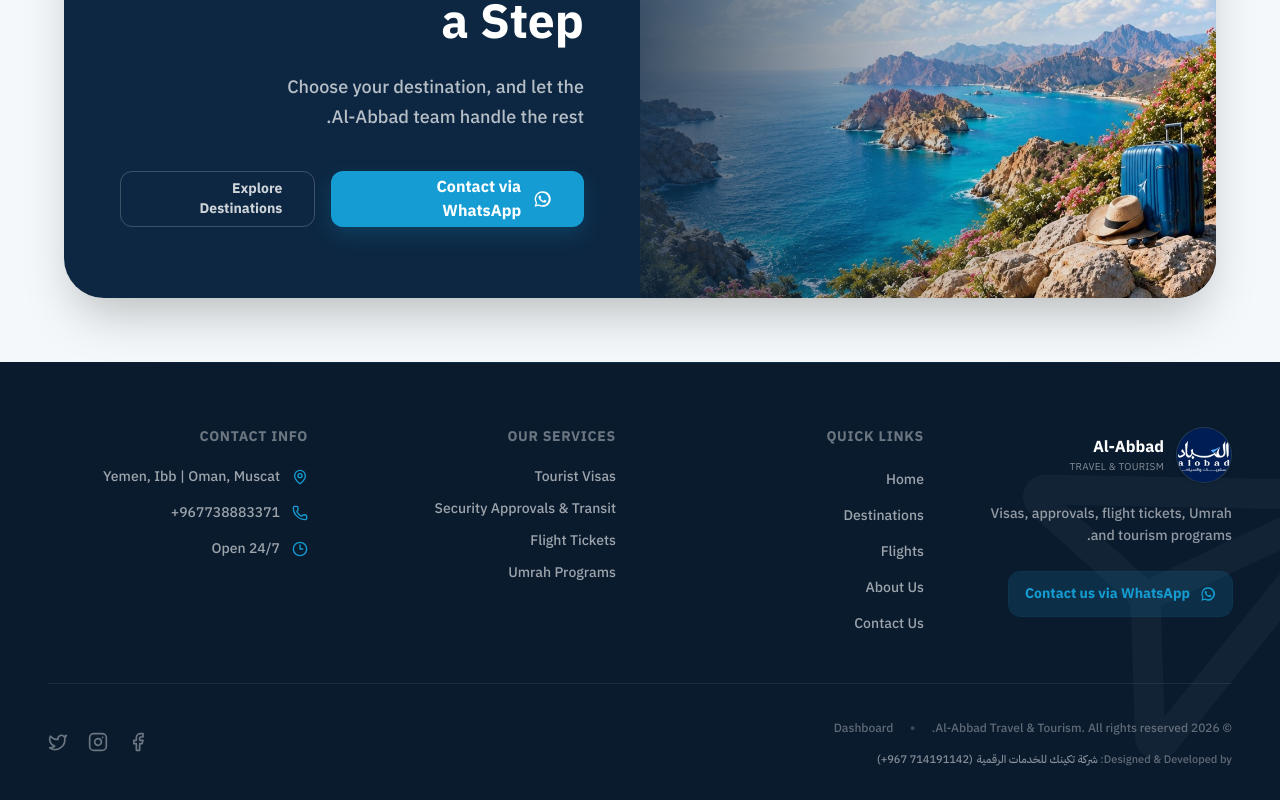
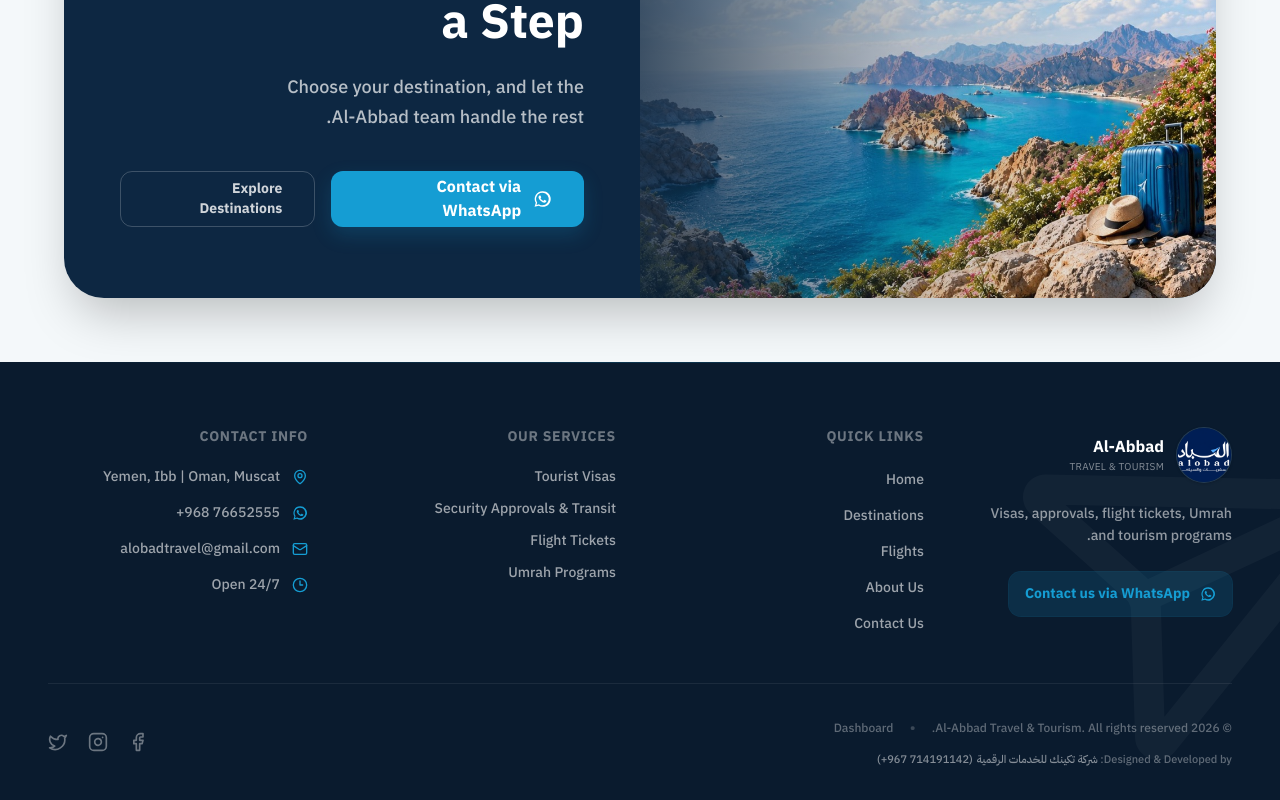
Before and after one commit to tekniq1/alobaad-travel, a React (Vite) app: page / in a window 1280 px wide. Shown: the part 4436-5236 px from the top of the page. Built offline with nearby package versions, Linux system fonts and the light colour scheme; no server answers; the database is empty.

Commit message:
Update WhatsApp number and add email to footer

```diff
--- a/src/components/ContactSection.tsx
+++ b/src/components/ContactSection.tsx
@@ -80,7 +80,7 @@ export function ContactSection() {
               transition={{ duration: 0.4, delay: 0.3 }}
             >
               <Button asChild size="lg" className="w-full rounded-2xl bg-[#25D366] hover:bg-[#20b858] text-white">
-                <a href="https://wa.me/967738883371" target="_blank" rel="noreferrer">
+                <a href="https://wa.me/96876652555" target="_blank" rel="noreferrer">
                   <MessageCircle className="mr-2 size-5" />
                   {t("contact.whatsapp_btn")}
                 </a>
--- a/src/components/DestinationGrid.tsx
+++ b/src/components/DestinationGrid.tsx
@@ -75,7 +75,7 @@ export function DestinationGrid() {
       } else {
         // Log click
         logWhatsAppClick("destination_service", selected?.id, service.id);
-        window.open(`https://wa.me/967730003371?text=${encodeURIComponent(msg)}`, "_blank", "noopener,noreferrer");
+        window.open(`https://wa.me/96876652555?text=${encodeURIComponent(msg)}`, "_blank", "noopener,noreferrer");
       }
     }
   };
@@ -89,13 +89,13 @@ export function DestinationGrid() {
     } else {
       // Log click
       logWhatsAppClick("airport_selection", selected?.id, service.id, { airport_id: airport.id });
-      window.open(`https://wa.me/967730003371?text=${encodeURIComponent(msg)}`, "_blank", "noopener,noreferrer");
+      window.open(`https://wa.me/96876652555?text=${encodeURIComponent(msg)}`, "_blank", "noopener,noreferrer");
     }
   };
 
   const proceedToWhatsApp = () => {
     logWhatsAppClick("destination_service_with_passport", selected?.id, activeService?.id);
-    window.open(`https://wa.me/967730003371?text=${encodeURIComponent(whatsappMsg)}`, "_blank", "noopener,noreferrer");
+    window.open(`https://wa.me/96876652555?text=${encodeURIComponent(whatsappMsg)}`, "_blank", "noopener,noreferrer");
     closeDestination();
   };
 
--- a/src/components/FinalCTA.tsx
+++ b/src/components/FinalCTA.tsx
@@ -77,7 +77,7 @@ export function FinalCTA() {
                 className="mt-8 flex flex-col gap-3"
               >
                 <a
-                  href={`https://wa.me/967738883371?text=${WA_MESSAGE}`}
+                  href={`https://wa.me/96876652555?text=${WA_MESSAGE}`}
                   target="_blank"
                   rel="noopener noreferrer"
                   onClick={(e) => {
@@ -133,7 +133,7 @@ export function FinalCTA() {
 
             <div className="mt-10 flex flex-col gap-4 sm:flex-row">
               <a
-                href={`https://wa.me/967738883371?text=${WA_MESSAGE}`}
+                href={`https://wa.me/96876652555?text=${WA_MESSAGE}`}
                 target="_blank"
                 rel="noopener noreferrer"
                 onClick={(e) => {
--- a/src/components/FlightQuote.tsx
+++ b/src/components/FlightQuote.tsx
@@ -43,7 +43,7 @@ export function FlightQuote() {
       });
     });
 
-    window.open(`https://wa.me/967738883371?text=${encodeURIComponent(message)}`, "_blank", "noopener,noreferrer");
+    window.open(`https://wa.me/96876652555?text=${encodeURIComponent(message)}`, "_blank", "noopener,noreferrer");
   };
 
   return (
--- a/src/components/FloatingWhatsApp.tsx
+++ b/src/components/FloatingWhatsApp.tsx
@@ -6,7 +6,7 @@ import { useSiteSettings } from "../hooks/useSiteSettings";
 export function FloatingWhatsApp() {
   const { t } = useTranslation();
   const { settings } = useSiteSettings();
-  const waNumber = settings.whatsapp_number || "967738883371";
+  const waNumber = settings.whatsapp_number || "96876652555";
   const waMessage = encodeURIComponent(t("hero.wa_msg"));
 
   return (
--- a/src/components/HeroSection.tsx
+++ b/src/components/HeroSection.tsx
@@ -68,7 +68,7 @@ export function HeroSection() {
                 {t("hero.explore")} <ArrowIcon className={`size-5 ${isRtl ? '' : 'rotate-180'}`} />
               </a>
               <a
-                href={`https://wa.me/967738883371?text=${WA_MSG}`}
+                href={`https://wa.me/96876652555?text=${WA_MSG}`}
                 target="_blank"
                 rel="noopener noreferrer"
                 className="flex h-14 items-center justify-center gap-2 rounded-2xl border-2 border-[#0D2742]/10 bg-white text-base font-bold text-[#0D2742] transition-all hover:border-[#0D2742]/20 hover:bg-[#F7FAFC] active:scale-[0.97]"
@@ -122,7 +122,7 @@ export function HeroSection() {
                   {t("hero.explore")} <ArrowIcon className={`size-5 ${isRtl ? '' : 'rotate-180'}`} />
                 </a>
                 <a
-                  href={`https://wa.me/967738883371?text=${WA_MSG}`}
+                  href={`https://wa.me/96876652555?text=${WA_MSG}`}
                   target="_blank"
                   rel="noopener noreferrer"
                   className="flex h-14 items-center gap-2.5 rounded-2xl border-2 border-[#0D2742]/10 bg-white/80 px-7 text-base font-bold text-[#0D2742] backdrop-blur-sm transition-all hover:bg-white active:scale-[0.97]"
--- a/src/components/HeroSlider.tsx
+++ b/src/components/HeroSlider.tsx
@@ -115,7 +115,7 @@ export function HeroSlider() {
                   {currentSlide.cta} <ArrowLeft className="size-4" />
                 </a>
                 <a
-                  href={`https://wa.me/967738883371?text=${encodeURIComponent("السلام عليكم، أرغب بالاستفسار عن خدمات العباد للسفريات والسياحة.")}`}
+                  href={`https://wa.me/96876652555?text=${encodeURIComponent("السلام عليكم، أرغب بالاستفسار عن خدمات العباد للسفريات والسياحة.")}`}
                   target="_blank"
                   rel="noreferrer"
                   className="flex h-12 items-center gap-2 rounded-xl border border-white/20 bg-white/5 px-6 text-sm font-bold text-white backdrop-blur-md transition-all hover:bg-white/10 active:scale-[0.97] sm:h-14 sm:px-8 sm:text-base"
--- a/src/components/SiteFooter.tsx
+++ b/src/components/SiteFooter.tsx
@@ -1,4 +1,4 @@
-import { Send, MapPin, Phone, Clock3, Facebook, Instagram, Twitter } from "lucide-react";
+import { Send, MapPin, Phone, Clock3, Facebook, Instagram, Twitter, Mail } from "lucide-react";
 import { useTranslation } from "react-i18next";
 import logoAsset from "../assets/alobaad-logo.jpg.asset.json";
 import { useSiteSettings } from "../hooks/useSiteSettings";
@@ -16,7 +16,7 @@ export function SiteFooter() {
   const isRtl = i18n.dir() === "rtl";
   const { settings } = useSiteSettings();
 
-  const waNumber = settings.whatsapp_number || "967738883371";
+  const waNumber = settings.whatsapp_number || "96876652555";
   const WA_MESSAGE = encodeURIComponent(t("hero.wa_msg"));
 
 
@@ -119,13 +119,23 @@ export function SiteFooter() {
                 </span>
               </li>
               <li className="flex items-center gap-3">
-                <Phone className="size-4 shrink-0 text-[#159DD3]" />
+                <WhatsAppIcon className="size-4 shrink-0 text-[#159DD3]" />
                 <a
-                  href={`tel:+${waNumber}`}
+                  href={`https://wa.me/${waNumber}`} target="_blank" rel="noreferrer"
                   dir="ltr"
-                  className="text-sm font-medium text-white/60 transition-colors hover:text-white"
+                  className="text-sm font-medium text-white/60 transition-colors hover:text-[#159DD3]"
                 >
-                  +{waNumber}
+                  +968 76652555
+                </a>
+              </li>
+              <li className="flex items-center gap-3">
+                <Mail className="size-4 shrink-0 text-[#159DD3]" />
+                <a
+                  href="mailto:alobadtravel@gmail.com"
+                  dir="ltr"
+                  className="text-sm font-medium text-white/60 transition-colors hover:text-[#159DD3]"
+                >
+                  alobadtravel@gmail.com
                 </a>
               </li>
               <li className="flex items-start gap-3">
--- a/src/hooks/useSiteSettings.ts
+++ b/src/hooks/useSiteSettings.ts
@@ -13,8 +13,8 @@ interface SiteSettings {
 
 const defaultSettings: SiteSettings = {
   id: "",
-  whatsapp_number: "967738883371",
-  email_address: "info@alobaad.com",
+  whatsapp_number: "96876652555",
+  email_address: "alobadtravel@gmail.com",
   address_ar: "اليمن، إب | عُمان، مسقط",
   address_en: "Yemen, Ibb | Oman, Muscat",
   facebook_url: "",
--- a/src/locales/ar.json
+++ b/src/locales/ar.json
@@ -188,14 +188,14 @@
     "email_title": "البريد الإلكتروني",
     "email_desc": "info@alobaad.com",
     "phone_title": "رقم الهاتف / واتساب",
-    "phone_desc": "+967 738 883 371",
+    "phone_desc": "+968 76652555",
     "whatsapp_btn": "مراسلة عبر الواتساب",
     "form_title": "أرسل لنا رسالتك",
     "form_subtitle": "تواصل معنا مباشرة عبر هذا النموذج وسنقوم بالرد عليك في أقرب وقت.",
     "name": "الاسم بالكامل",
     "name_ph": "أدخل اسمك الكريم",
     "phone": "رقم الهاتف / الواتساب",
-    "phone_ph": "00967...",
+    "phone_ph": "00968...",
     "email": "البريد الإلكتروني (اختياري)",
     "email_ph": "example@mail.com",
     "message": "محتوى الرسالة",
--- a/src/locales/en.json
+++ b/src/locales/en.json
@@ -188,14 +188,14 @@
     "email_title": "Email",
     "email_desc": "info@alobaad.com",
     "phone_title": "Phone / WhatsApp",
-    "phone_desc": "+967 738 883 371",
+    "phone_desc": "+968 76652555",
     "whatsapp_btn": "Message on WhatsApp",
     "form_title": "Send Us a Message",
     "form_subtitle": "Contact us directly through this form and we will reply as soon as possible.",
     "name": "Full Name",
     "name_ph": "Enter your name",
     "phone": "Phone / WhatsApp",
-    "phone_ph": "+967...",
+    "phone_ph": "+968...",
     "email": "Email (Optional)",
     "email_ph": "example@mail.com",
     "message": "Message",
--- a/src/routes/admin.settings.tsx
+++ b/src/routes/admin.settings.tsx
@@ -115,7 +115,7 @@ function AdminSettings() {
                   className="h-12 w-full rounded-xl border border-slate-200 bg-slate-50 px-4 text-slate-800 focus:border-[#5CA8DF] focus:outline-none focus:ring-1 focus:ring-[#5CA8DF]/50 text-start"
                   value={settings.whatsapp_number || ""}
                   onChange={(e) => setSettings({...settings, whatsapp_number: e.target.value})}
-                  placeholder="967738883371"
+                  placeholder="96876652555"
                 />
                 <p className="text-xs text-slate-500">اكتب الرقم بالصيغة الدولية بدون أصفار أو علامة +</p>
               </div>
```
Also changed, not shown: 1 other file (tests, documents, lock files or other folders).
